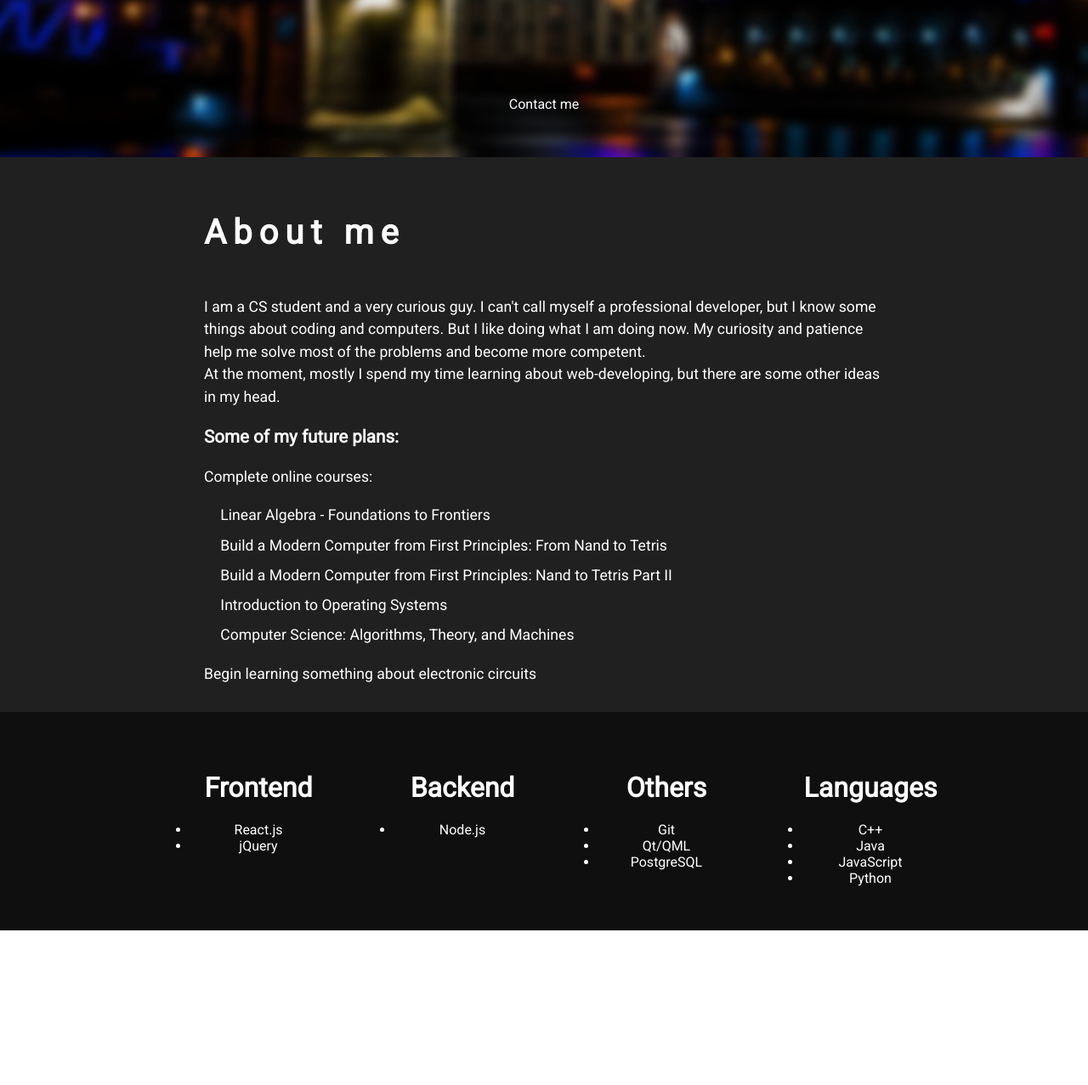
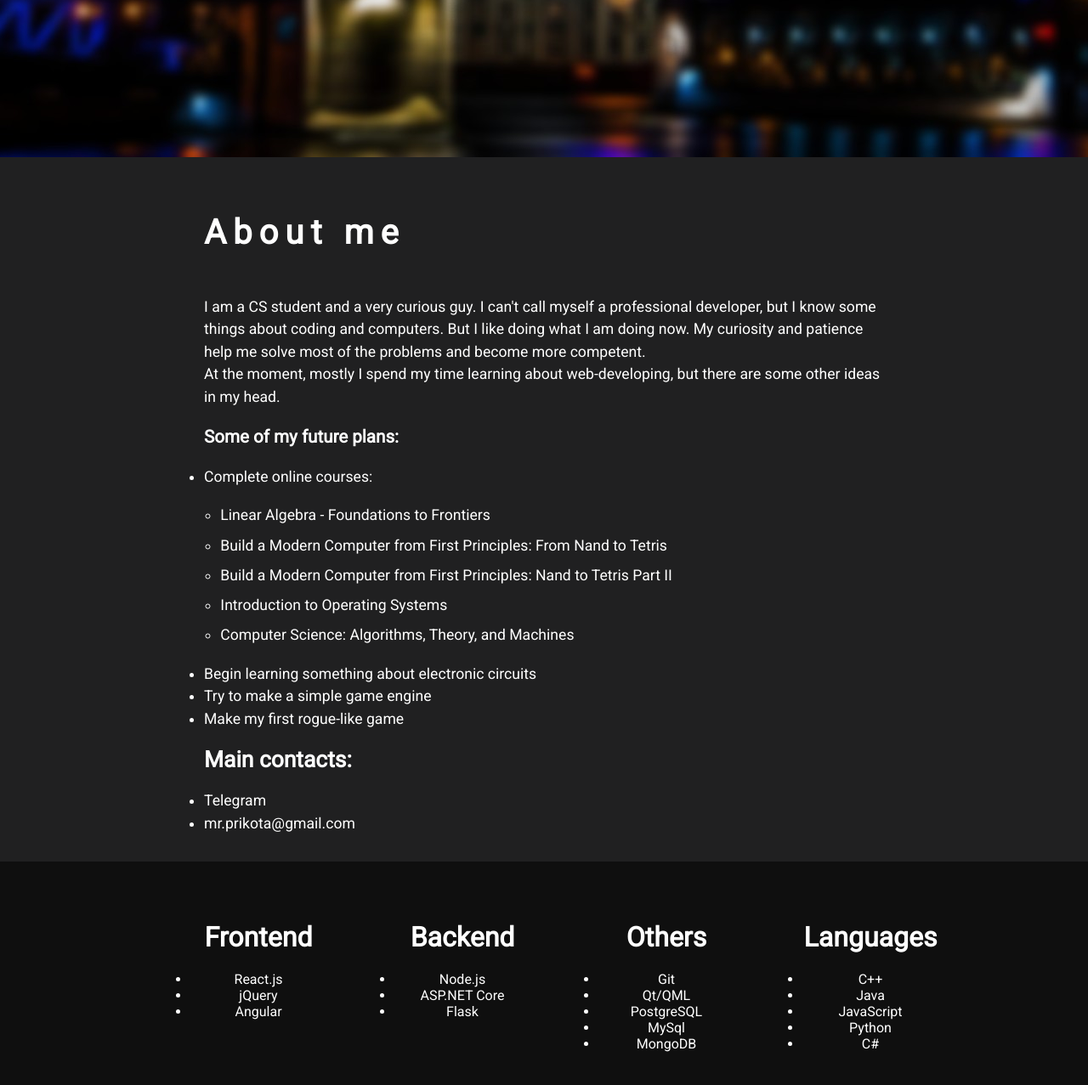
Before and after one commit to rbetik12/rbetik12.github.io, a website: page index.html in a window 1280 px wide. Shown: the part 615-1892 px from the top of the page at 85% size. Before the commit the page ends 1710 px from the top, so only its background shows below. Drawn offline with nearby package versions, Linux system fonts and the light colour scheme.

Commit message:
Changed contact me button. Added items to technologies lists.

```diff
--- a/css/style.css
+++ b/css/style.css
@@ -9,7 +9,7 @@ body {
 ul {
     padding: 0;
     margin: 0;
-    list-style-type: none;
+    /*list-style-type: none;*/
 }
 
 
@@ -38,6 +38,10 @@ ul {
     color: white;
 }
 
+.navbar-list li a:hover{
+    text-decoration: underline;
+}
+
 .navbar-list li:nth-child(n+2) {
     margin-left: 2em;
 }
@@ -51,7 +55,7 @@ ul {
     margin-top: 0.5em;
     margin-bottom: 0.5em;
     margin-right: 1em;
-    width: 0em;
+    width: 0;
     min-height: 0.6em;
     background: 0.7em -0.09em url("../res/sprites/menu.svg") no-repeat;
 }
@@ -149,7 +153,7 @@ em {
 .contact-me-button {
     position: absolute;
     text-align: center;
-    top: 90%;
+    top: 70%;
     left: 0;
     right: -100%;
     opacity: 0;
@@ -161,6 +165,8 @@ em {
     /* background-color: #202021; */
     border: none;
     color: white;
+    font-weight: bold;
+    font-size: 1.5em;
 }
 
 .contact-me-button:hover {
@@ -299,3 +305,15 @@ em {
 a {
     text-decoration: none;
 }
+
+.contacts-list li a{
+    color: white;
+}
+
+.contacts-list li a:visited{
+    color: white !important;
+}
+
+.contacts-list li a:hover{
+    text-decoration: underline;
+}
--- a/index.html
+++ b/index.html
@@ -1,9 +1,12 @@
 <!DOCTYPE html>
-<html>
+<html lang="en">
 
 <head>
     <meta charset="utf-8">
     <meta name="viewport" content="width=device-width">
+    <meta name="author" content="Vitaliy Prikota">
+    <meta name="description" content="Website of a computer science student Vitaliy Prikota">
+    <meta name="keywords" content="Web, Gamedev, SQL, Android, computer science, student">
     <title>Vitaliy Prikota</title>
     <link href="css/style.css" rel="stylesheet" type="text/css" />
     <link href="https://fonts.googleapis.com/css?family=Courgette|Roboto&display=swap" rel="stylesheet">
@@ -52,6 +55,13 @@
                         </ul>
                     </li>
                     <li>Begin learning something about electronic circuits</li>
+                    <li>Try to make a simple game engine</li>
+                    <li>Make my first rogue-like game</li>
+                </ul>
+                <h2>Main contacts:</h2>
+                <ul class="contacts-list">
+                    <li><a href="https://t.me/VitalyaMachina">Telegram</a></li>
+                    <li>mr.prikota@gmail.com</li>
                 </ul>
             </div>
         </div>
@@ -63,12 +73,15 @@
                 <ul>
                     <li>React.js</li>
                     <li>jQuery</li>
+                    <li>Angular</li>
                 </ul>
             </div>
             <div class="technologies-backend block">
                 <h1>Backend</h1>
                 <ul>
                     <li>Node.js</li>
+                    <li>ASP.NET Core</li>
+                    <li>Flask</li>
                 </ul>
             </div>
             <div class="technologies-others block">
@@ -77,6 +90,8 @@
                     <li>Git</li>
                     <li>Qt/QML</li>
                     <li>PostgreSQL</li>
+                    <li>MySql</li>
+                    <li>MongoDB</li>
                 </ul>
             </div>
             <div class="technologies-languages block">
@@ -86,6 +101,7 @@
                     <li>Java</li>
                     <li>JavaScript</li>
                     <li>Python</li>
+                    <li>C#</li>
                 </ul>
             </div>
         </div>
@@ -97,7 +113,7 @@
                 <a href="https://www.facebook.com/vitalik.prikota"><li class="circle"><img src="res/sprites/icons8-facebook-f-filled-50.svg" class="social-media-img" width="20" height="20"></li></a>
                 <a href="https://vk.com/vitalik_prikota"><li class="circle"><img src="res/sprites/icons8-vk.com-filled-50.svg" class="social-media-img" width="20" height="20"></li></a>
                 <a href="https://twitter.com/MrPrikota"><li class="circle"><img src="res/sprites/icons8-twitter-filled-50.svg" class="social-media-img" width="20" height="20"></li></a>
-                <a href="https://www.instagram.com/_vitalya_2k19"><li class="circle"><img src="res/sprites/icons8-instagram-filled-50.svg" class="social-media-img" width="20" height="20"></li></a>
+                <a href="https://www.instagram.com/_vitalya_2k20_"><li class="circle"><img src="res/sprites/icons8-instagram-filled-50.svg" class="social-media-img" width="20" height="20"></li></a>
                 <a href="https://github.com/rbetik12"><li class="circle"><img src="res/sprites/icons8-github-50.svg" class="social-media-img" width="20" height="20"></li></a>
             </ul>
         </div>
```
